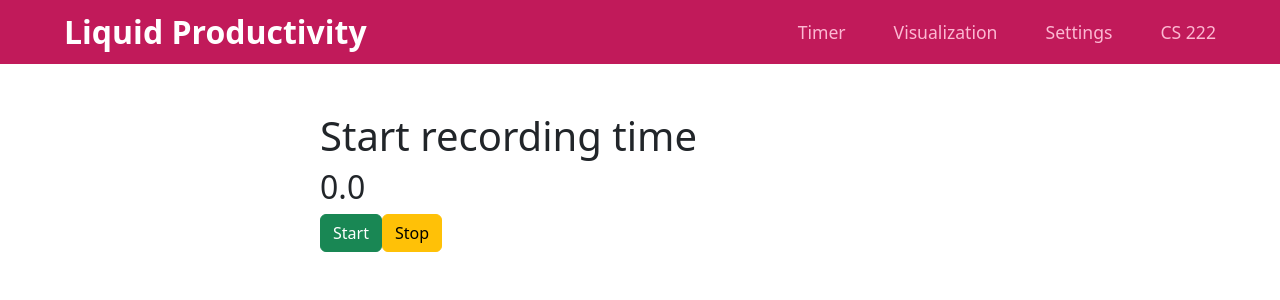
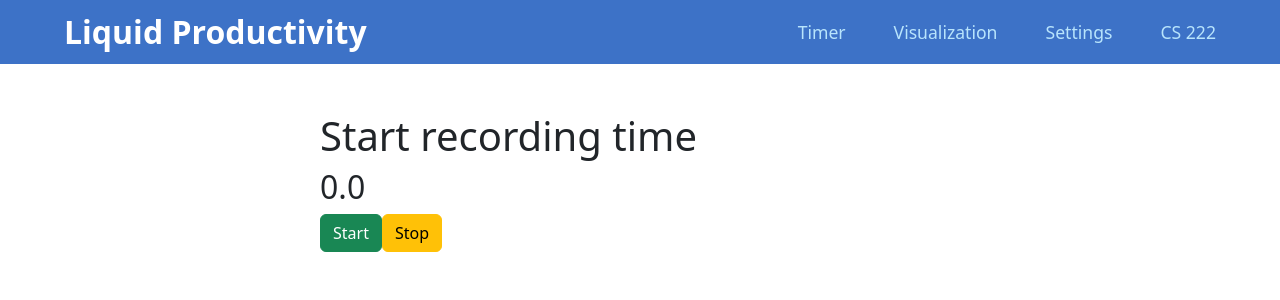
Before and after one commit to CS222-UIUC/course-project-bongo, a Next.js app in the folder nextjs/: page / in a window 1280 px wide. Shown: the top 300 px of the page. Built offline with nearby package versions, Linux system fonts and the light colour scheme.

Commit message:
change the color of the nav bar

```diff
--- a/nextjs/components/layout/MainNavigation.module.css
+++ b/nextjs/components/layout/MainNavigation.module.css
@@ -4,7 +4,7 @@
   display: flex;
   align-items: center;
   justify-content: space-between;
-  background-color: hsl(337, 76%, 43%);
+  background-color: hsl(217, 55%, 51%);
   padding: 0 5%;
 }
 
@@ -29,7 +29,7 @@
 .header a {
   text-decoration: none;
   font-size: 1.1rem;
-  color: #fcb8d2;
+  color: #b8e4fc;
 }
 
 .header a:hover,
@@ -39,7 +39,7 @@
 }
 
 .badge {
-  background-color: #cc2062;
+  background-color: #208acc;
   color: white;
   border-radius: 10px;
   padding: 0 1rem;
```
